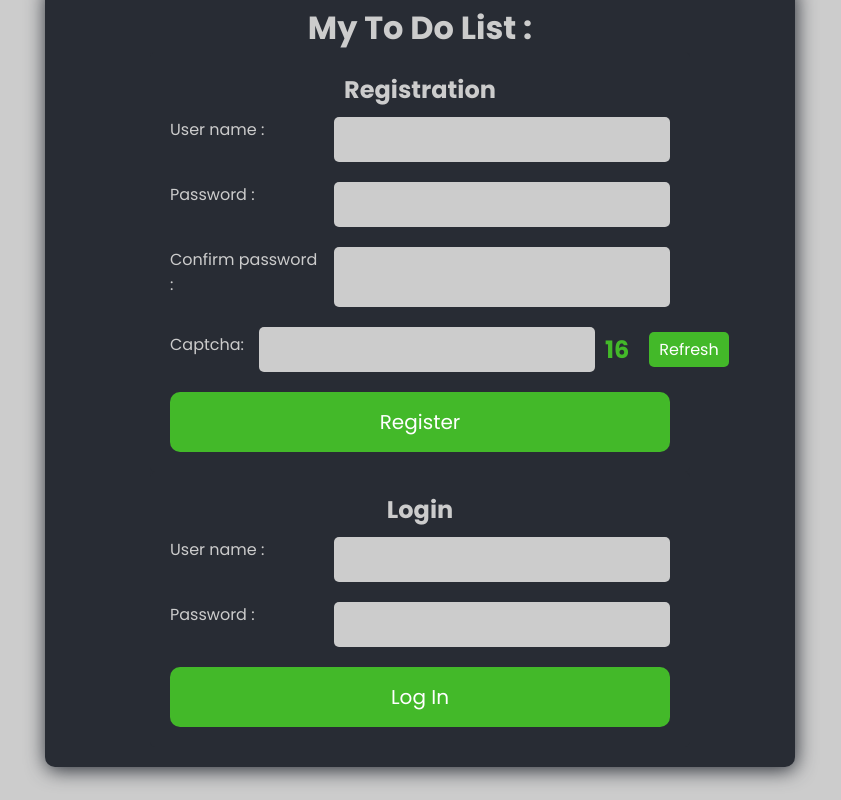
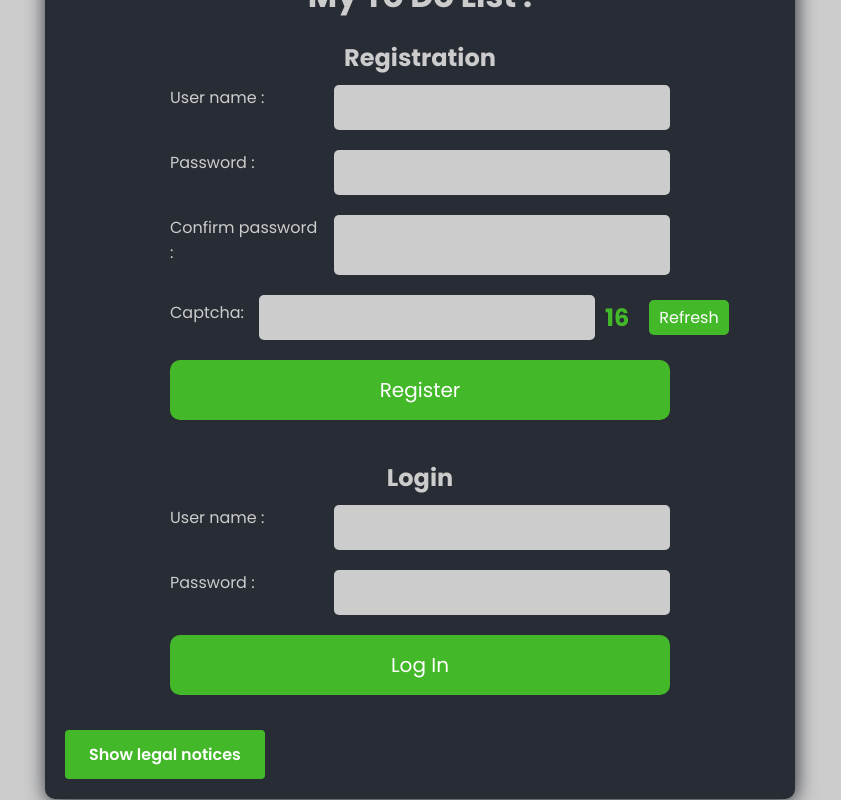
Before and after one commit to Mathieu-Lalande/ToDo-List, a React (Create React App) app: page / in a window 1280 px wide. Shown: the whole page, without its empty margins (220-1061 px from the left). Built offline with nearby package versions, Linux system fonts and the light colour scheme.

Commit message:
add_legals_mentions
Signed-off-by: Mathieu LALANDE <gredr4307@gmail.com>

```diff
--- a/src/App.js
+++ b/src/App.js
@@ -5,6 +5,7 @@ import TodosList from "./components/TodosList";
 import Register from "./components/Register";
 import Login from "./components/Login";
 import "./App.css";
+import MentionsLegales from "./components/MentionsLegales";
 
 const App = () => {
   //localStorage.clear();
@@ -111,6 +112,9 @@ const App = () => {
             />
           )}
         </div>
+        <div>
+        <MentionsLegales />
+        </div>
       </div>
     </div>
   );
--- /dev/null
+++ b/src/components/MentionsLegales.js
@@ -0,0 +1,57 @@
+import React, { useState } from "react";
+import "./mentionslegales.css";
+
+const MentionsLegales = () => {
+  const [isOpen, setIsOpen] = useState(false);
+
+  const toggleMentions = () => {
+    setIsOpen(!isOpen);
+  };
+
+  return (
+    <div>
+      <button className="button" onClick={toggleMentions}>
+        {isOpen ? "Hide legal notices" : "Show legal notices"}
+      </button>
+      <p className={`mentions ${isOpen ? "show-mentions" : ""}`}>
+        Ce site est destiné à un usage personnel et familial uniquement. Il a été créé dans le but de fournir une
+            application ToDoList avec une gestion des comptes localement via le storageLocal.
+
+        Aucun achat n'est disponible sur cette web app.
+        <br/><br/>
+        <h3>Responsabilité</h3>
+
+        L'utilisation de ce site et des informations qu'il contient se fait sous la seule responsabilité de
+        l'utilisateur. Nous ne saurions être tenus pour responsables de tout dommage direct ou indirect résultant de
+        l'utilisation de ce site.
+        <br/><br/>
+        <h3>Propriété intellectuelle</h3>
+
+        Tous les droits de propriété intellectuelle relatifs au site et à son contenu (textes, images, etc.) sont
+        réservés. Toute reproduction, représentation, diffusion ou utilisation de tout ou partie du site, sans
+        autorisation préalable, est strictement interdite et constitue une contrefaçon susceptible d'engager la
+        responsabilité civile et pénale de son auteur.
+        <br/><br/>
+        <h3>Protection des données personnelles</h3>
+
+        Nous nous engageons à protéger les données personnelles de nos utilisateurs. Nous ne collectons que les
+        informations nécessaires au fonctionnement de l'application et nous ne les utilisons qu'à des fins
+        strictement internes. Conformément à la réglementation en vigueur, vous disposez d'un droit d'accès, de
+        rectification et de suppression des données vous concernant.
+        <br/><br/>
+        <h3>Cookies</h3>
+
+        Nous utilisons des cookies pour améliorer l'expérience utilisateur sur notre site. Les cookies sont de petits
+        fichiers textes stockés sur votre ordinateur qui permettent de vous identifier lors de vos prochaines visites.
+        Vous pouvez les désactiver à tout moment dans les paramètres de votre navigateur.
+        <br/><br/>
+        <h3>Modification des mentions légales</h3>
+
+        Nous nous réservons le droit de modifier à tout moment les présentes mentions légales. Nous vous invitons donc
+        à consulter régulièrement cette page pour vous tenir informé des éventuelles modifications.
+        </p>
+    </div>
+  );
+};
+
+export default MentionsLegales;
--- /dev/null
+++ b/src/components/mentionslegales.css
@@ -0,0 +1,54 @@
+.button {
+  background-color: #43b929;
+  border: none;
+  border-radius: 4px;
+  color: #fff;
+  cursor: pointer;
+  font-size: 16px;
+  font-weight: 600;
+  padding: 12px 24px;
+  transition: all 0.2s ease-in-out;
+  margin-top: 15px;
+}
+
+.button:hover {
+  background-color: #43b929;
+}
+
+.mentions {
+  display: none;
+  font-size: 14px;
+  line-height: 1.5;
+  margin-top: 20px;
+  padding: 20px;
+  text-align: justify;
+  color: #ccc;
+}
+
+.show-mentions {
+  display: block;
+}
+
+@media screen and (max-width: 768px) {
+  .button {
+    font-size: 14px;
+    padding: 10px 20px;
+  }
+
+  .mentions {
+    font-size: 12px;
+    padding: 10px;
+  }
+}
+
+@media screen and (max-width: 480px) {
+  .button {
+    font-size: 12px;
+    padding: 8px 16px;
+  }
+
+  .mentions {
+    font-size: 10px;
+    padding: 5px;
+  }
+}
```
